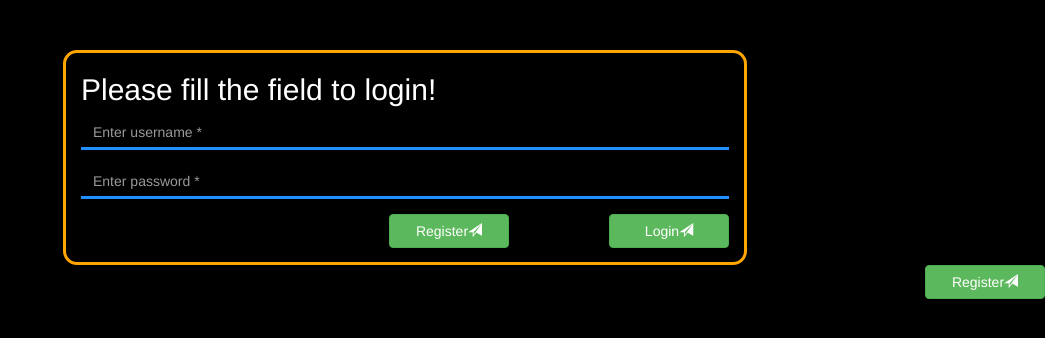
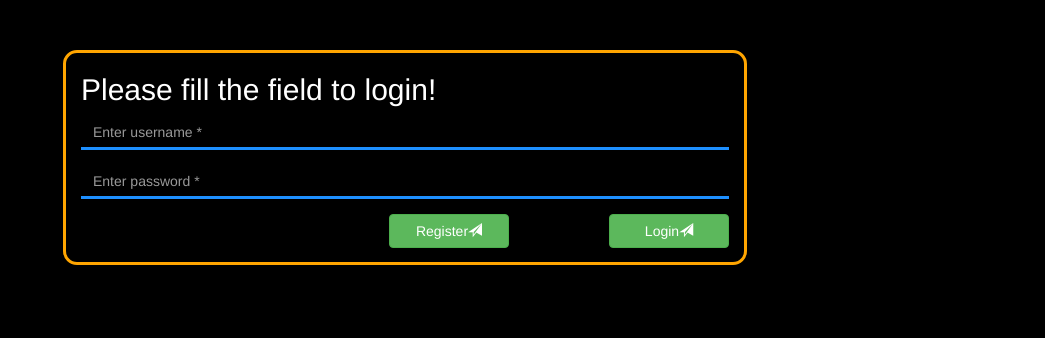
Before and after one commit to gyogy/SnowShare, a Django app: page /rides/login/ in a window 1280 px wide. Shown: the top 338 px of the page, without its empty margins (235-1280 px from the left). Run offline with Django 3.2, Linux system fonts and the light colour scheme; some libraries are stand-ins or nearby versions.

Commit message:
migrated

```diff
--- a/SnowShare/rides/templates/accounts/login.html
+++ b/SnowShare/rides/templates/accounts/login.html
@@ -25,5 +25,3 @@
   </form>
   </div>
 </div>
-
-<button type="submit" class="btn btn-success"><a href="{% url 'register' %}" style="color: white">Register</a><i class="glyphicon glyphicon-send"></i></button>
--- a/SnowShare/rides/templates/rides/list.html
+++ b/SnowShare/rides/templates/rides/list.html
@@ -1,4 +1,6 @@
 <h2> All avaliable rides: </h2>
 {% for ride in rides %}
+{% if ride.free_seats > 0 %}
 <p><a href=" {% url 'view' ride.id %}">{{ ride.destination }}, {{ ride.free_seats}} seat(s), at {{ ride.price }} per seat.</a></p>
+{% endif %}
 {% endfor %}
```
